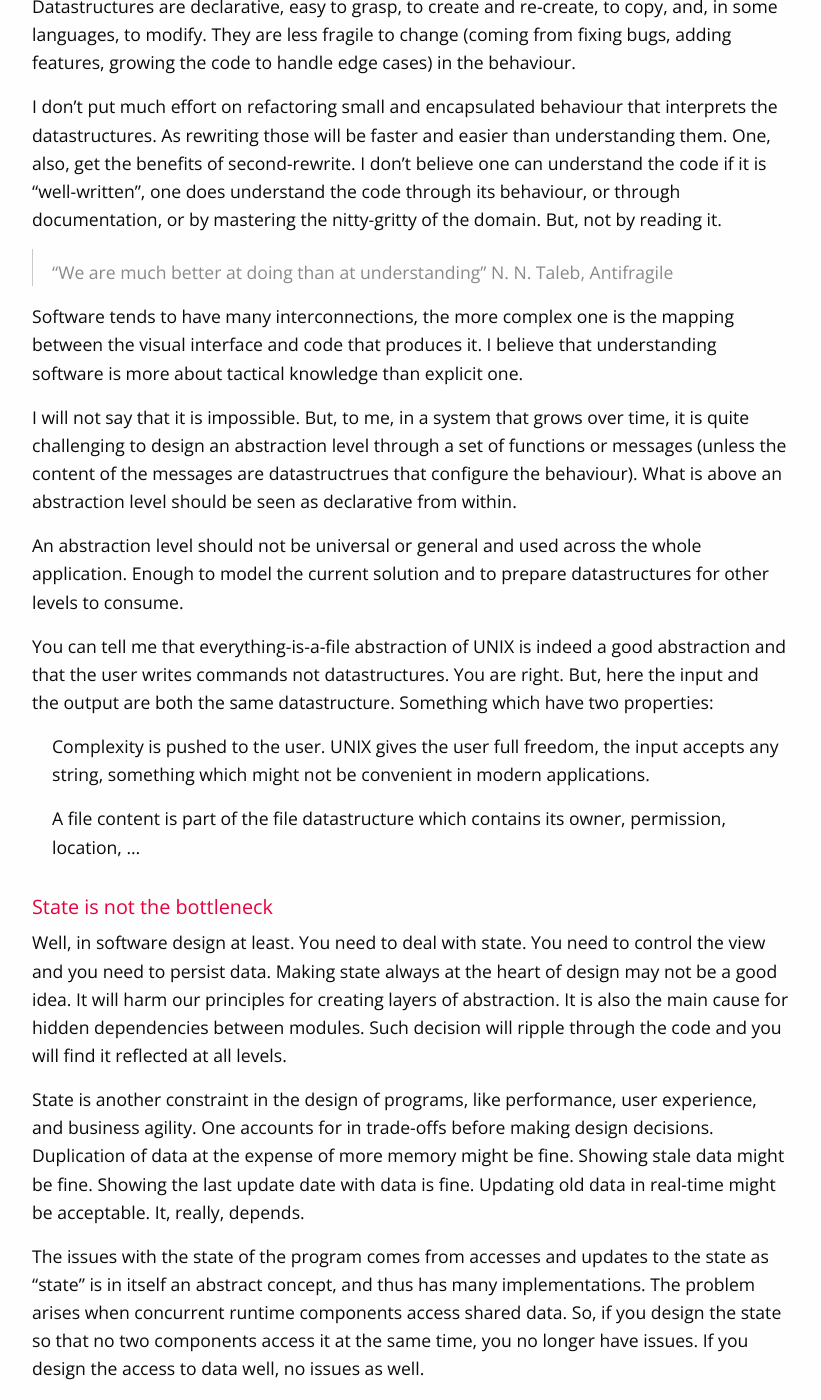
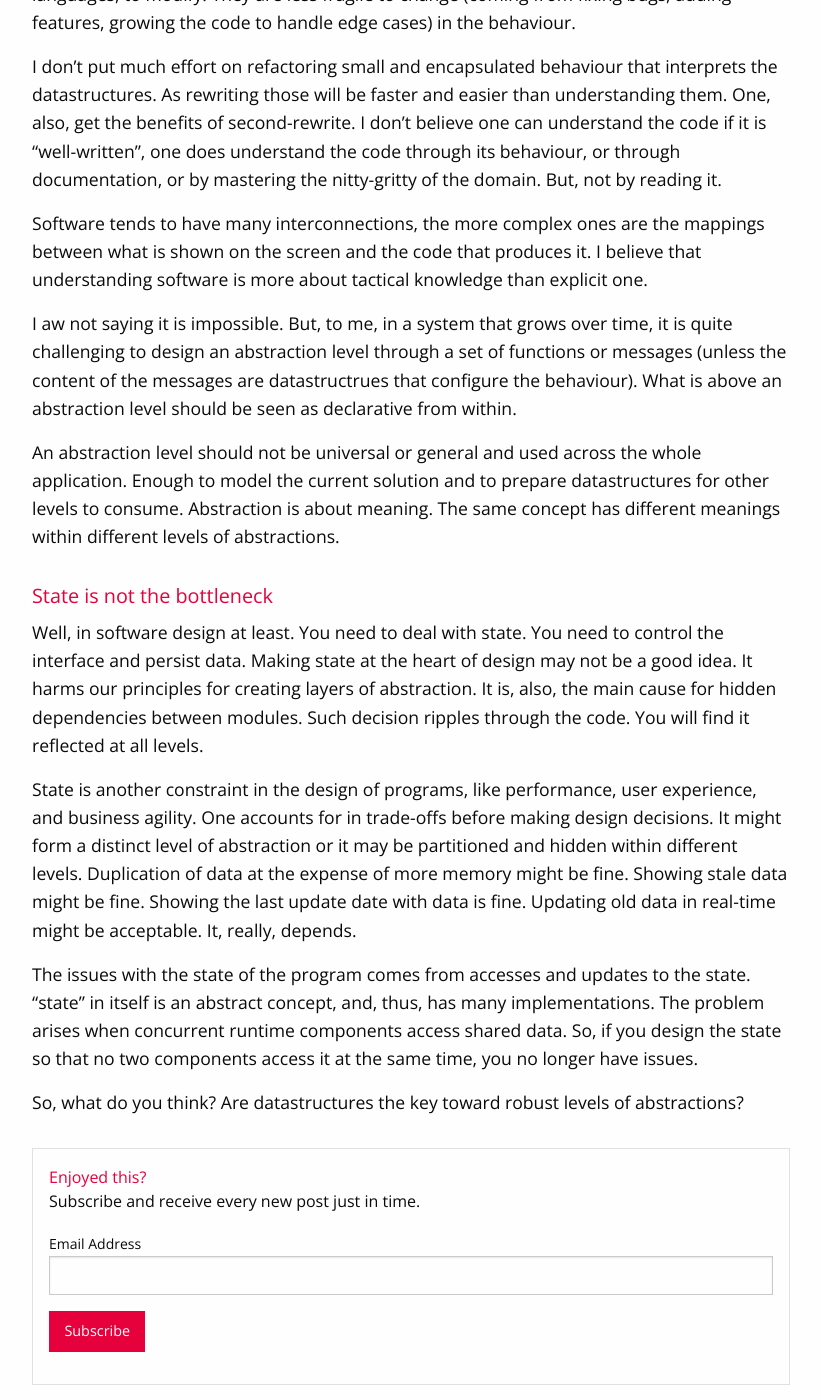
Before and after one commit to haresfaiez/haresfaiez.github.io, a Jekyll site: the page built from _posts/2018-09-15-taking-declarative-programming-to-the-next-level.md, in a window 1280 px wide and 1400 px high, scrolled down 1314 px. Shown: the whole window, without its empty margins (103-924 px from the left). Built offline with Jekyll 4.4.1, drawn with Linux system fonts in a browser that asks for light colours; comment, search, counter and statistics services are not loaded; some of the changed text lies outside the part shown.

Commit message:
Improve declarative-programming post

```diff
--- a/_posts/2018-09-15-taking-declarative-programming-to-the-next-level.md
+++ b/_posts/2018-09-15-taking-declarative-programming-to-the-next-level.md
@@ -6,29 +6,27 @@ date:   2018-09-15 10:26:00 +0100
 tags: featured
 ---
 
-I like CSS. I see it as a very elegant language.
-CSS is declarative. I write what I want my components to look like.
-Then, the browser figures out a way to paint them.
-This style of specifying the behaviour of a program is known
-as declarative programming in many circles.
-The idea could be found in many settings; HTML, component-based
-frontend design, SQL, Prolog, and in strictly typed functional
+I like CSS. It is a very elegant language.
+CSS is declarative. I specify how I want my elements to look like.
+The browser, then, figures out a way to paint them.
+The core idea is called programming.
+It can be found in many contexts; HTML, component-based
+frontend architecture, SQL, Prolog, and in strictly typed functional
 programming languages.
 
-But, communicating with such systems from another system with different
-principles is challenging. We, often, refer to frameworks to bridge the gap;
-ORM, frontend frameworks, ...
+Communicating with such systems from a system with different
+principles is challenging. We, often, refer to libraries and frameworks to
+bridge the gap; Think ORM, frontend frameworks, ...
 A system is declarative to a point.
 It is, usually, up to the programmer to choose where to draw the point.
 
-My hypothesis here is this: we need to draw many small such points instead
-of few big ones. Each point is, then, a layer of abstraction.
-Then, a layer of abstraction is a point between a declarative system
+My hypothesis here is this: Each point is a layer of abstraction.
+That follows, a layer of abstraction is a point between a declarative system
 and a non-declarative system interacting with it and depending on it.
 
 ## Abstraction layer
 A module has outward and inward dependencies; that is it, towards modules
-it uses and towards modules using it.
+it uses and from modules using it.
 
 The more a module depends on modules using it, the harder it is to modify.
 Those dependencies are implicit, they manifest as shared knowledge.
@@ -36,25 +34,25 @@ The more a module depends on modules it uses, the simpler it will be.
 Opposing to what is sold, tight coupling to a framework is not the problem,
 using the framework in the current context is.
 
-High-level languages (compiled languages here) and operating systems (Linux here)
+High-level languages (compiled languages particulary) and operating systems (Linux here)
 are two arguably good abstractions. Time and usage confirm that.
-A compiler takes a string (the program) and produces a product
+A compiler depends on the program string.
+It takes a string (the program) and produces a product
 behaving as the string mandates. The input is a specification, a declaration
 of the behaviour of the result. The language does not tell the compiler
 how to do its job.
-You might think that the behaviour of operating system is controlled
+
+You might think that the behaviour of Linux is controlled
 through API calls. But, a closer look through the internals of Linux reveals that
 most of its behaviour is controlled through data structures which are passed
 to the kernel runtime while executing those API calls.
 API functions are, then, syntactic sugar over datastructures.
 
-Imagine, now, if we follow the "Replace Parameter with Explicit Methods"
+Imagine, now, if we follow "Replace Parameter with Explicit Methods"
 refactoring in Linux API functions. Things, surely, will get out of control.
-It nay work for boolean parameters. But, by the time the possible states
+It may work for boolean parameters. But, by the time the possible states
 of the parameter increase, and more sophisticated data structures are required,
-the problem of having many functions will pop up.
-Declarative specification is neither a set of function calls, neither a set
-of sent messages.
+the problem of having many functions pops up.
 
 ## Data structures as a mean to maintainable code
 Datastructures are declarative, easy to grasp, to create and re-create,
@@ -70,14 +68,12 @@ I don't believe one can understand the code if it is "well-written",
 one does understand the code through its behaviour, or through documentation,
 or by mastering the nitty-gritty of the domain. But, not by reading it.
 
-> "We are much better at doing than at understanding" N. N. Taleb, Antifragile
-
-Software tends to have many interconnections, the more complex one is the mapping
-between the visual interface and code that produces it.
+Software tends to have many interconnections, the more complex ones are the mappings
+between what is shown on the screen and the code that produces it.
 I believe that understanding software is more about tactical knowledge than
 explicit one.
 
-I will not say that it is impossible.
+I aw not saying it is impossible.
 But, to me, in a system that grows over time, it is quite challenging to
 design an abstraction level through a set of functions or messages (unless
 the content of the  messages are datastructrues that configure the behaviour).
@@ -88,44 +84,33 @@ An abstraction level should not be universal or general and used
 across the whole application.
 Enough to model the current solution and to prepare datastructures for other
 levels to consume.
-
-You can tell me that everything-is-a-file abstraction of UNIX is indeed a good
-abstraction and that the user writes commands not datastructures.
-You are right.
-But, here the input and the output are both the same datastructure.
-Something which have two properties:
-
-  - Complexity is pushed to the user. UNIX gives the user full freedom, the input
-    accepts any string, something which might not be convenient in modern
-    applications.
-
-  - A file content is part of the file datastructure which contains its
-    owner, permission, location, ...
-
+Abstraction is about meaning. The same concept has different meanings
+within different levels of abstractions.
 
 ## State is not the bottleneck
 Well, in software design at least.
-You need to deal with state. You need to control the view and you need to persist data.
-Making state always at the heart of design may not be a good idea.
-It will harm our principles for creating layers of abstraction.
-It is also the main cause for hidden dependencies between modules.
-Such decision will ripple through the code and you will find it reflected at all levels.
+You need to deal with state. You need to control the interface and persist data.
+Making state at the heart of design may not be a good idea.
+It harms our principles for creating layers of abstraction.
+It is, also, the main cause for hidden dependencies between modules.
+Such decision ripples through the code. You will find it reflected at all levels.
 
 State is another constraint in the design of programs, like performance,
 user experience, and business agility.
 One accounts for in trade-offs before making design decisions.
+It might form a distinct level of abstraction or it may be partitioned
+and hidden within different levels.
 Duplication of data at the expense of more memory might be fine.
 Showing stale data might be fine.
 Showing the last update date with data is fine.
 Updating old data in real-time might be acceptable.
 It, really, depends.
 
-The issues with the state of the program comes from accesses and updates to the state
-as "state" is in itself an abstract concept, and thus has many implementations.
+The issues with the state of the program comes from accesses and updates to the state.
+"state" in itself is an abstract concept, and, thus, has many implementations.
 The problem arises when concurrent runtime components access shared data.
 So, if you design the state so that no two components access it at the
 same time, you no longer have issues.
-If you design the access to data well, no issues as well.
 
 
 So, what do you think? Are datastructures the key toward robust levels of abstractions?
```
